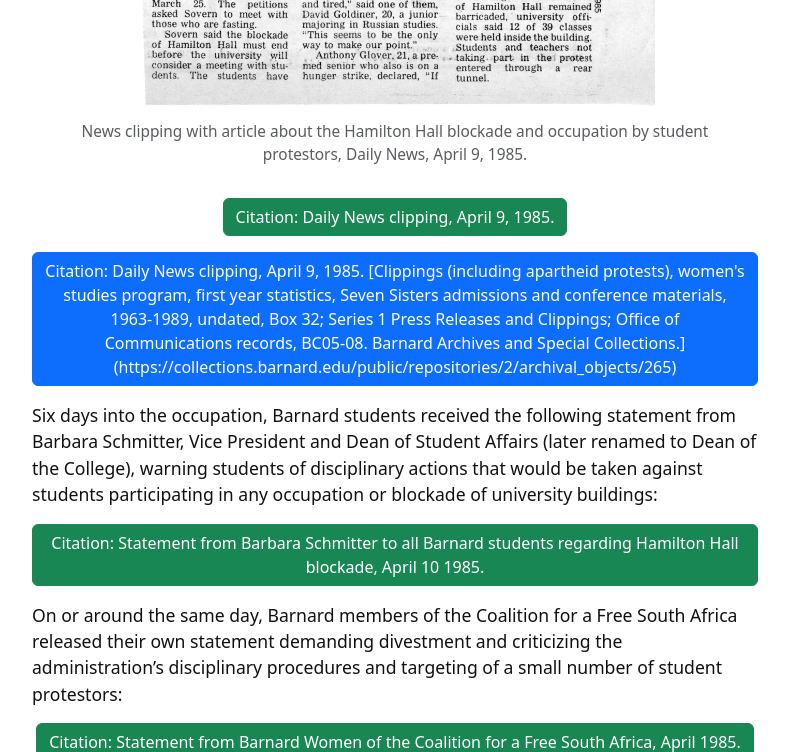
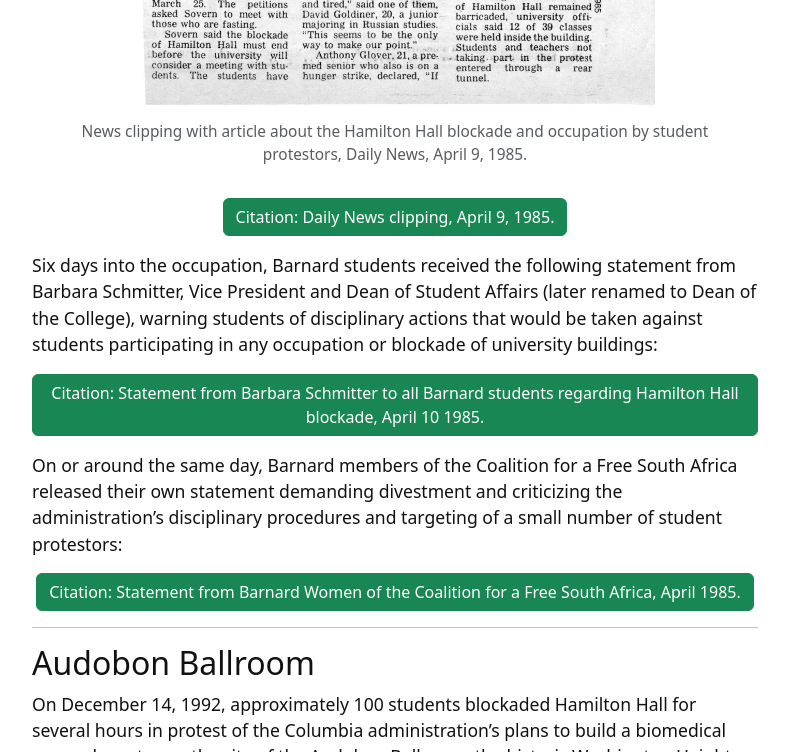
Before and after one commit to katelynautumn28/ddd-research-guide, a Jekyll site: the page built from content/3-lesson.md, in a window 1280 px wide and 900 px high, scrolled down 13081 px, cut to the strip 0-752 px from the top of the window. Shown: the whole strip, without its empty margins (245-1034 px from the left). Built offline with Jekyll 4.4.1, drawn with Linux system fonts in a browser that asks for light colours.

Commit message:
Update 3-lesson.md

```diff
--- a/content/3-lesson.md
+++ b/content/3-lesson.md
@@ -245,7 +245,7 @@ Beginning on April 4, 1985, student protestors blockaded and occupied Hamilton H
 
 {% include figure.html img="BC05-08_Box32_South-Africa-3.jpg" alt="News clipping, April 9, 1985" caption="News clipping with photograph of folk artist and activist addressing student protestors blockading Hamilton Hall for divestment, April 9, 1985." width="75%" %} {% include modal.html button="Citation: News clipping, April 9, 1985." color="success" title="Citation and Link to Finding Aid" text="News clipping with photograph of folk artist and activist addressing student protestors blockading Hamilton Hall for divestment, April 9, 1985. [Clippings (including apartheid protests), women's studies program, first year statistics, Seven Sisters admissions and conference materials, 1963-1989, undated, Box 32; Series 1 Press Releases and Clippings; Office of Communications records, BC05-08. Barnard Archives and Special Collections.](https://collections.barnard.edu/public/repositories/2/archival_objects/265)" %}
 
-{% include figure.html img="BC05-08_Box32_South-Africa-2.jpg" alt="News clipping, April 9, 1985" caption="News clipping with article about the Hamilton Hall blockade and occupation by student protestors, Daily News, April 9, 1985." width="75%" %} {% include modal.html button="Citation: Daily News clipping, April 9, 1985." color="success" title="Citation and Link to Finding Aid" text="News clipping with article about the Hamilton Hall blockade and occupation by student protestors, Daily News, April 9, 1985." width="75%" %} {% include modal.html button="Citation: Daily News clipping, April 9, 1985. [Clippings (including apartheid protests), women's studies program, first year statistics, Seven Sisters admissions and conference materials, 1963-1989, undated, Box 32; Series 1 Press Releases and Clippings; Office of Communications records, BC05-08. Barnard Archives and Special Collections.](https://collections.barnard.edu/public/repositories/2/archival_objects/265)" %}
+{% include figure.html img="BC05-08_Box32_South-Africa-2.jpg" alt="News clipping, April 9, 1985" caption="News clipping with article about the Hamilton Hall blockade and occupation by student protestors, Daily News, April 9, 1985." width="75%" %} {% include modal.html button="Citation: Daily News clipping, April 9, 1985." color="success" title="Citation and Link to Finding Aid" text="News clipping with article about the Hamilton Hall blockade and occupation by student protestors, Daily News, April 9, 1985 [Clippings (including apartheid protests), women's studies program, first year statistics, Seven Sisters admissions and conference materials, 1963-1989, undated, Box 32; Series 1 Press Releases and Clippings; Office of Communications records, BC05-08. Barnard Archives and Special Collections.](https://collections.barnard.edu/public/repositories/2/archival_objects/265)" %}
 
 Six days into the occupation, Barnard students received the following statement from Barbara Schmitter, Vice President and Dean of Student Affairs (later renamed to Dean of the College), warning students of disciplinary actions that would be taken against students participating in any occupation or blockade of university buildings:
 
```
